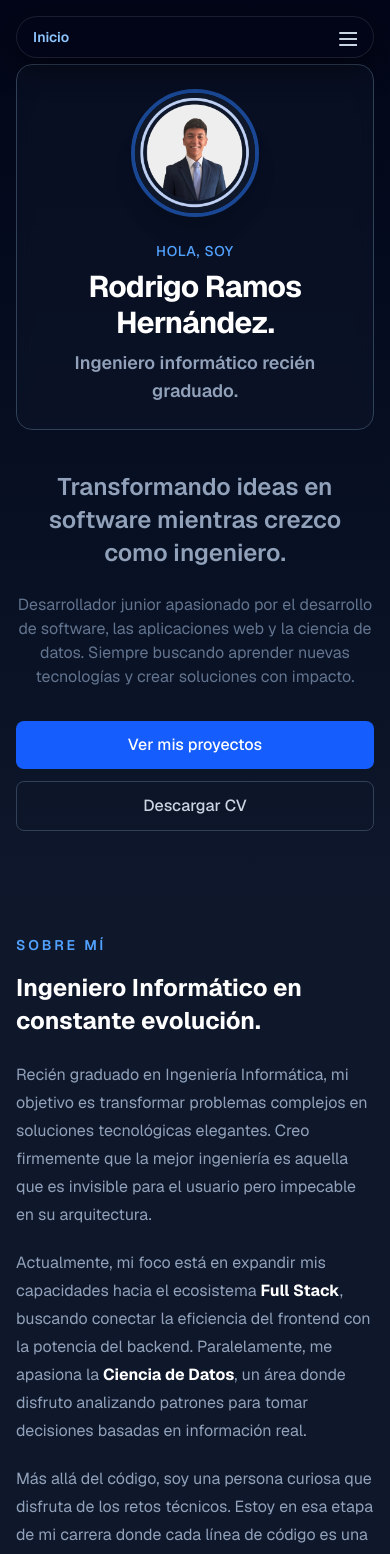
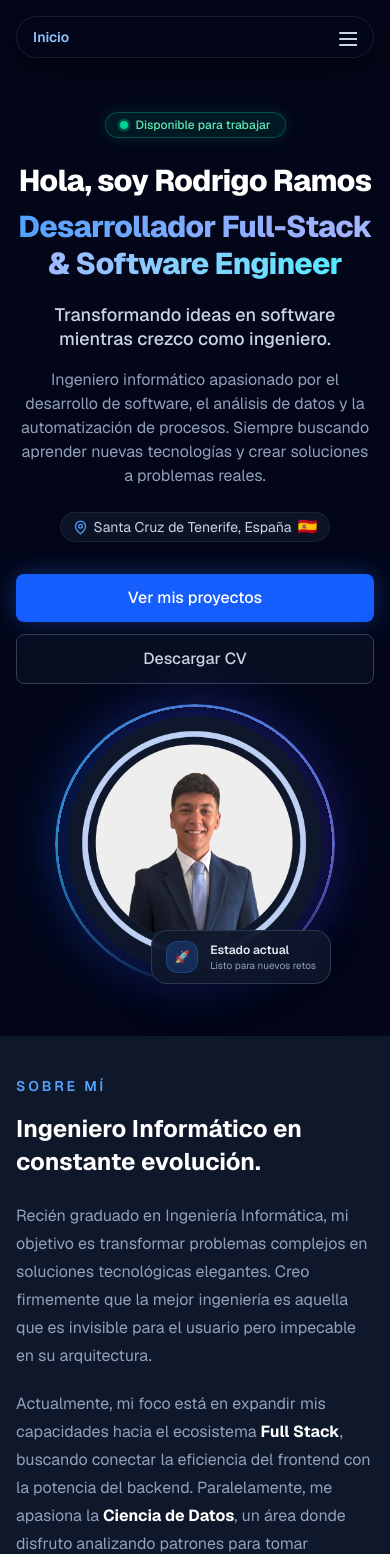
Before and after one commit to Rodriramos/Portfolio-Website, a React (Vite) app: page / in a window 390 px wide. Shown: the top 1554 px of the page. Built offline with nearby package versions, Linux system fonts and the light colour scheme.

Commit message:
Enhance Home and Navbar components: update styles for improved aesthetics and responsiveness, add dynamic background effects, and refine link interactions.

```diff
--- a/src/components/Home.jsx
+++ b/src/components/Home.jsx
@@ -2,59 +2,201 @@ import React from 'react';
 
 const Home = () => {
   return (
-    <section id="home" className="min-h-screen flex flex-col justify-center items-center text-center px-4 sm:px-6 py-16 bg-linear-to-b from-slate-950 to-slate-900 text-white">
-      <div className="w-full max-w-3xl">
+    <section
+      id="home"
+      className="relative min-h-screen overflow-hidden flex items-center px-4 sm:px-6 pt-28 pb-16 bg-slate-950 text-white selection:bg-blue-500 selection:text-white"
+    >
+      {/* ---------- Fondo Dinámico y Neón ---------- */}
+      <div className="absolute inset-0 -z-10 overflow-hidden">
+        {/* Base Gradient */}
+        <div className="absolute inset-0 bg-[radial-gradient(ellipse_80%_80%_at_50%_-20%,rgba(120,119,198,0.15),rgba(255,255,255,0))]" />
 
-        {/* Tarjeta de perfil */}
-        <div className="flex flex-col md:flex-row items-center gap-6 md:gap-8 mb-10 md:mb-12 border border-slate-700 p-6 sm:p-8 rounded-2xl bg-slate-900/50 backdrop-blur-sm">
+        {/* Spotlights interactivos / Luces ambientales intensas */}
+        <div className="absolute top-1/4 left-1/2 -translate-x-1/2 -translate-y-1/2 w-150 h-150 bg-blue-600/20 rounded-full blur-[140px] pointer-events-none animate-pulse-slow" />
+        <div className="absolute top-1/3 -right-20 w-112.5 h-112.5 bg-indigo-500/20 rounded-full blur-[130px] pointer-events-none animate-blob-a" />
+        <div className="absolute -bottom-20 -left-20 w-125 h-125 bg-cyan-500/15 rounded-full blur-[140px] pointer-events-none animate-blob-b" />
 
-          {/* Imagen */}
-          <div className="shrink-0">
-            <img
-              src="./profile.png"
-              alt="Rodrigo Ramos Hernández"
-              className="w-32 h-32 sm:w-40 sm:h-40 rounded-full object-cover border-4 border-blue-500/50 shadow-xl"
+        {/* Grid de ingenieria con degradado viñeta (Fade out en los bordes) */}
+        <div
+          className="absolute inset-0 bg-[linear-gradient(to_right,#1e293b_1px,transparent_1px),linear-gradient(to_bottom,#1e293b_1px,transparent_1px)] bg-size-4rem_4rem mask-[radial-gradient(ellipse_60%_50%_at_50%_50%,#000_70%,transparent_100%)] opacity-30"
         />
+
+        {/* Partículas / Estrellas brillantes */}
+        <div
+          className="absolute inset-0 opacity-50"
+          style={{
+            backgroundImage:
+              "radial-gradient(1.5px 1.5px at 20px 30px, #60a5fa 100%, transparent), radial-gradient(2px 2px at 150px 120px, #818cf8 100%, transparent), radial-gradient(1.5px 1.5px at 280px 70px, #38bdf8 100%, transparent), radial-gradient(2px 2px at 400px 200px, #818cf8 100%, transparent)",
+            backgroundSize: "450px 260px",
+            backgroundRepeat: "repeat",
+          }}
+        />
+
+        <style>{`
+          @keyframes blobA {
+            0%, 100% { transform: translate(0, 0) scale(1); }
+            50% { transform: translate(-40px, 50px) scale(1.15); }
+          }
+          @keyframes blobB {
+            0%, 100% { transform: translate(0, 0) scale(1); }
+            50% { transform: translate(50px, -40px) scale(1.1); }
+          }
+          @keyframes pulseSlow {
+            0%, 100% { opacity: 0.15; transform: translate(-50%, -50%) scale(1); }
+            50% { opacity: 0.35; transform: translate(-50%, -50%) scale(1.08); }
+          }
+          @keyframes floatChip {
+            0%, 100% { transform: translateY(0); }
+            50% { transform: translateY(-10px); }
+          }
+          .animate-blob-a { animation: blobA 12s ease-in-out infinite; }
+          .animate-blob-b { animation: blobB 15s ease-in-out infinite; }
+          .animate-pulse-slow { animation: pulseSlow 8s ease-in-out infinite; }
+          .animate-float-chip { animation: floatChip 4s ease-in-out infinite; }
+          .animate-spin-slow { animation: spin 16s linear infinite; }
+          @media (prefers-reduced-motion: reduce) {
+            .animate-blob-a, .animate-blob-b, .animate-pulse-slow, .animate-float-chip, .animate-spin-slow {
+              animation: none;
+            }
+          }
+        `}</style>
       </div>
 
-          {/* Texto */}
-          <div className="text-center md:text-left">
-            <span className="text-blue-400 font-medium tracking-wider uppercase text-sm mb-2 block">
-              Hola, soy
+      {/* ---------- Contenido principal ---------- */}
+      {/* ---------- Contenido principal (Más agrupado) ---------- */}
+      <div className="w-full max-w-6xl mx-auto grid md:grid-cols-12 items-center gap-8 md:gap-12 z-10">
+
+        {/* Columna izquierda: texto y CTA (Ocupa 7 columnas) */}
+        <div className="md:col-span-7 text-center md:text-left">
+          <span className="inline-flex items-center gap-2 rounded-full border border-emerald-400/30 bg-emerald-400/10 px-3.5 py-1 text-xs font-medium text-emerald-300 mb-6 backdrop-blur-md shadow-[0_0_15px_rgba(52,211,153,0.15)]">
+            <span className="relative flex h-2 w-2">
+              <span className="animate-ping absolute inline-flex h-full w-full rounded-full bg-emerald-400 opacity-75" />
+              <span className="relative inline-flex rounded-full h-2 w-2 bg-emerald-400" />
             </span>
-            <h1 className="text-3xl sm:text-4xl md:text-5xl font-bold tracking-tight text-white">
-              Rodrigo Ramos Hernández.
+            Disponible para trabajar
+          </span>
+
+          <h1 className="text-3xl sm:text-4xl md:text-5xl font-extrabold tracking-tight leading-tight">
+            <span className="block text-white mb-2">
+              Hola, soy Rodrigo Ramos
+            </span>
+            <span className="bg-linear-to-r from-blue-400 via-indigo-300 to-cyan-300 bg-clip-text text-transparent">
+              Desarrollador Full-Stack &amp; Software Engineer
+            </span>
           </h1>
-            <h2 className="text-lg sm:text-xl md:text-2xl font-semibold text-slate-400 mt-2">
-              Ingeniero informático recién graduado.
-            </h2>
-          </div>
+
+          <p className="mt-5 text-lg sm:text-2xl text-slate-300 font-medium leading-snug">
+            Transformando ideas en software mientras crezco como ingeniero.
+          </p>
+
+          <p className="mt-4 text-base sm:text-lg text-slate-400 max-w-xl mx-auto md:mx-0">
+            Ingeniero informático apasionado por el desarrollo de software,
+            el análisis de datos y la automatización de procesos. Siempre buscando aprender
+            nuevas tecnologías y crear soluciones a problemas reales.
+          </p>
+
+          {/* Ubicación actual */}
+          <div className="mt-6 flex items-center justify-center md:justify-start gap-2 text-sm text-slate-400">
+            <span className="inline-flex items-center gap-1.5 px-3 py-1 rounded-full bg-slate-900/80 border border-slate-800/80 text-slate-300 backdrop-blur-sm shadow-sm">
+              <svg
+                xmlns="http://www.w3.org/2000/svg"
+                width="15"
+                height="15"
+                viewBox="0 0 24 24"
+                fill="none"
+                stroke="currentColor"
+                strokeWidth="2"
+                strokeLinecap="round"
+                strokeLinejoin="round"
+                className="text-blue-400"
+              >
+                <path d="M20 10c0 6-8 12-8 12s-8-6-8-12a8 8 0 0 1 16 0Z" />
+                <circle cx="12" cy="10" r="3" />
+              </svg>
+              Santa Cruz de Tenerife, España <span className="text-base leading-none">🇪🇸</span>
+            </span>
           </div>
 
-        {/* Frase impactante */}
-        <h2 className="text-2xl sm:text-3xl md:text-5xl font-semibold text-slate-400 mb-6 md:mb-8 leading-snug">
-          Transformando ideas en software mientras crezco como ingeniero.
-        </h2>
-
-        {/* Descripción */}
-        <p className="text-base sm:text-lg text-slate-500 mb-8 md:mb-10 max-w-xl mx-auto">
-          Desarrollador junior apasionado por el desarrollo de software,
-          las aplicaciones web y la ciencia de datos. Siempre buscando aprender
-          nuevas tecnologías y crear soluciones con impacto.
-        </p>
-
-        {/* Botones */}
-        <div className="flex flex-col sm:flex-row gap-3 sm:gap-4 justify-center">
-          <a href="#projects" className="px-8 py-3 bg-blue-600 hover:bg-blue-700 transition-colors rounded-lg font-medium text-white">
+          {/* Botones de acción */}
+          <div className="mt-8 flex flex-col sm:flex-row gap-3 sm:gap-4 justify-center md:justify-start">
+            <a
+              href="#projects"
+              className="px-8 py-3 bg-blue-600 hover:bg-blue-500 transition-all rounded-lg font-medium text-white shadow-[0_0_25px_rgba(37,99,235,0.4)] hover:shadow-[0_0_35px_rgba(37,99,235,0.6)] hover:-translate-y-0.5 active:translate-y-0"
+            >
               Ver mis proyectos
             </a>
             <a
               href="/Cv.pdf"
               download="English CV Rodrigo Ramos Hernandez.pdf"
-            className="px-8 py-3 border border-slate-700 hover:border-slate-500 transition-colors rounded-lg font-medium text-slate-300"
+              className="px-8 py-3 border border-slate-700 hover:border-slate-500 bg-slate-900/50 hover:bg-slate-800/60 backdrop-blur-sm transition-all rounded-lg font-medium text-slate-300 hover:text-white hover:-translate-y-0.5 active:translate-y-0"
             >
               Descargar CV
             </a>
+          </div>
+        </div>
+
+        {/* Columna derecha: foto (Ocupa 5 columnas y se centra) */}
+        <div className="md:col-span-5 flex justify-center">
+          <div className="relative w-64 h-64 sm:w-72 sm:h-72 lg:w-80 lg:h-80">
+
+            {/* Anillo giratorio neón */}
+            <div
+              className="absolute -inset-3 rounded-full animate-spin-slow opacity-80"
+              style={{
+                background:
+                  "conic-gradient(from 0deg, #60a5fa, #818cf8, transparent, #38bdf8, #60a5fa)",
+                maskImage: "radial-gradient(farthest-side, transparent calc(100% - 3px), black calc(100% - 3px))",
+                WebkitMaskImage: "radial-gradient(farthest-side, transparent calc(100% - 3px), black calc(100% - 3px))",
+              }}
+            />
+
+            {/* Resplandor trasero */}
+            <div className="absolute -inset-4 rounded-full bg-linear-to-r from-blue-600 to-indigo-600 opacity-30 blur-xl" />
+
+            {/* Foto de perfil */}
+            <img
+              src="./profile.png"
+              alt="Rodrigo Ramos Hernández"
+              className="relative w-full h-full rounded-full object-cover border-4 border-slate-900 shadow-2xl"
+            />
+
+            {/* Floating Chip 1: Code */}
+            <div className="hidden sm:flex absolute -left-5 top-8 items-center justify-center w-11 h-11 rounded-2xl border border-slate-700/80 bg-slate-900/90 backdrop-blur-md shadow-xl animate-float-chip">
+              <svg xmlns="http://www.w3.org/2000/svg" width="20" height="20" fill="none"
+                stroke="currentColor" strokeWidth="2" strokeLinecap="round" strokeLinejoin="round"
+                className="text-blue-400">
+                <polyline points="4 17 10 11 4 5" />
+                <line x1="12" y1="19" x2="20" y2="19" />
+              </svg>
+            </div>
+
+            {/* Floating Chip 2: Analytics */}
+            <div
+              className="hidden sm:flex absolute -right-5 top-16 items-center justify-center w-11 h-11 rounded-2xl border border-slate-700/80 bg-slate-900/90 backdrop-blur-md shadow-xl animate-float-chip"
+              style={{ animationDelay: "1.5s" }}
+            >
+              <svg xmlns="http://www.w3.org/2000/svg" width="20" height="20" fill="none"
+                stroke="currentColor" strokeWidth="2" strokeLinecap="round" strokeLinejoin="round"
+                className="text-indigo-400">
+                <path d="M3 3v18h18" />
+                <path d="M7.5 17v-4.5" />
+                <path d="M12.5 17V8" />
+                <path d="M17.5 17v-8.5" />
+              </svg>
+            </div>
+
+            {/* Floating Badge: TFG */}
+            <div className="absolute -bottom-3 -right-2 sm:-right-4 flex items-center gap-3 rounded-2xl border border-slate-700/80 bg-slate-900/90 backdrop-blur-md px-3.5 py-2.5 shadow-2xl">
+              <div className="w-8 h-8 rounded-xl bg-blue-500/20 border border-blue-500/30 flex items-center justify-center text-blue-400 text-xs font-bold shrink-0">
+                🚀
+              </div>
+              <div className="text-left">
+                <p className="text-xs font-semibold text-slate-200">Estado actual</p>
+                <p className="text-[10px] text-slate-400">Listo para nuevos retos</p>
+              </div>
+            </div>
+
+          </div>
         </div>
 
       </div>
```
Also changed, not shown: src/components/Navbar.jsx (+5 -8 lines). Lines whose indentation alone changed are shown as unchanged.
